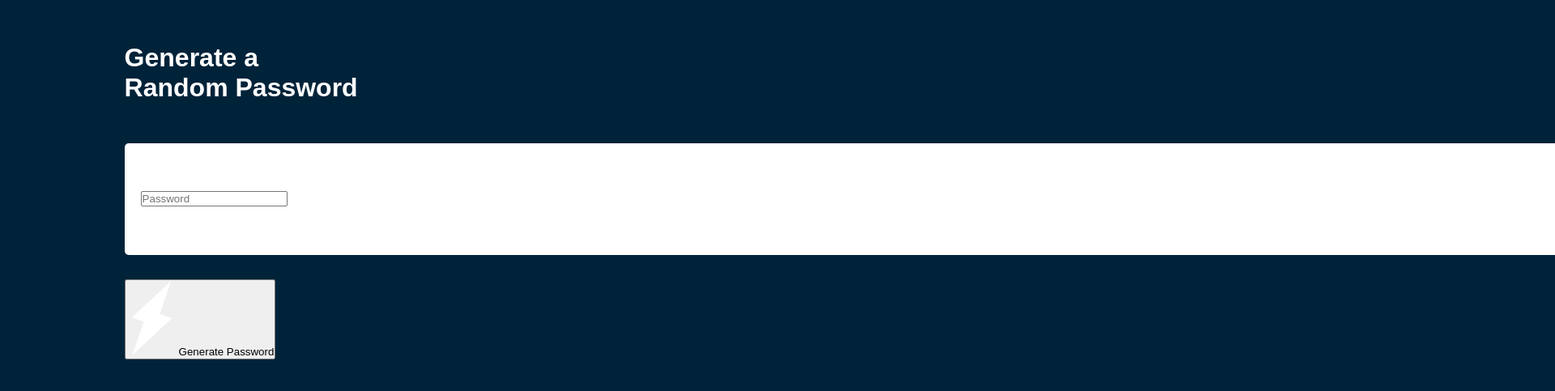
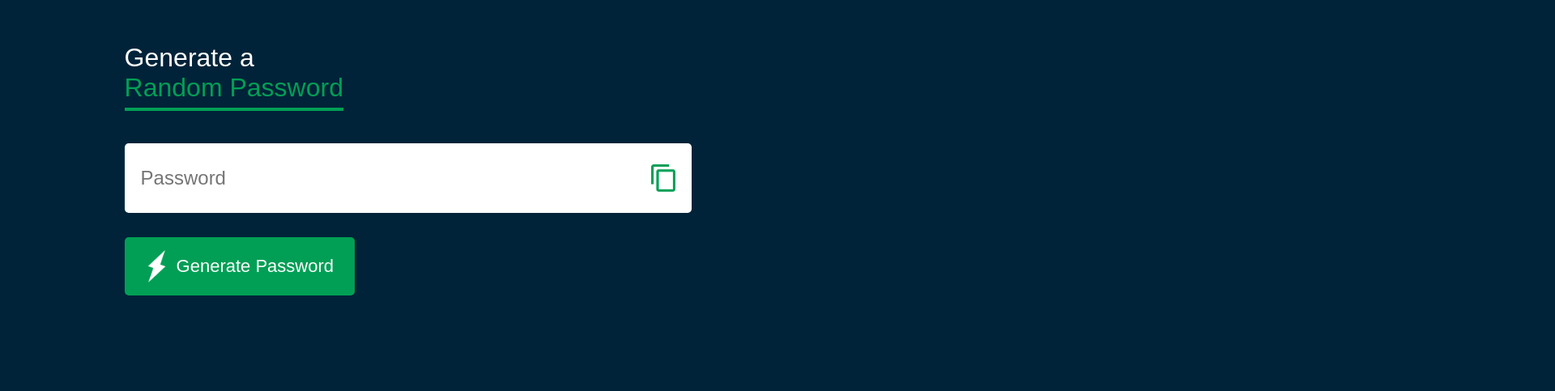
Before and after one commit to DeepeshAhuja/password-generator, a plain HTML site: page index.html in a window 1280 px wide. Shown: the part 101-584 px from the top of the page at 81% size, 1920 px wide, since content can reach past the window. Drawn offline with Linux system fonts and the light colour scheme.

Commit message:
updated css

```diff
--- a/style.css
+++ b/style.css
@@ -14,7 +14,7 @@ body{
     max-width: 700px;
 }
 .display{
-    width: 1000%;
+    width: 100%;
     margin-top: 50px;
     margin-bottom: 30px;
     background: #fff;
@@ -25,3 +25,42 @@ body{
     padding: 26px 20px;
     border-radius: 5px;
 }
+.container h1{
+    font-weight: 500;
+    font-weight: 45px;
+}
+.container h1 span{
+    color: #019f55;
+    border-bottom: 4px solid #019f55;
+    padding-bottom: 7px;
+}
+.display img{
+    width: 30px;
+    cursor: pointer;
+}
+.display img:hover{
+    opacity: 0.7;
+}
+.display input{
+    border: 0;
+    outline: 0;
+    font-size: 24px;
+}
+.container button img{
+    width: 28px;
+    margin-right: 10px;
+}
+.container button{
+    border: 0;
+    outline: 0;
+    background: #019f55;
+    color: #fff;
+    font-size: 22px;
+    font-weight: 300;
+    display: flex;
+    align-items: center;
+    justify-content: center;
+    padding: 16px 26px;
+    border-radius: 5px;
+    cursor: pointer;
+}
```
